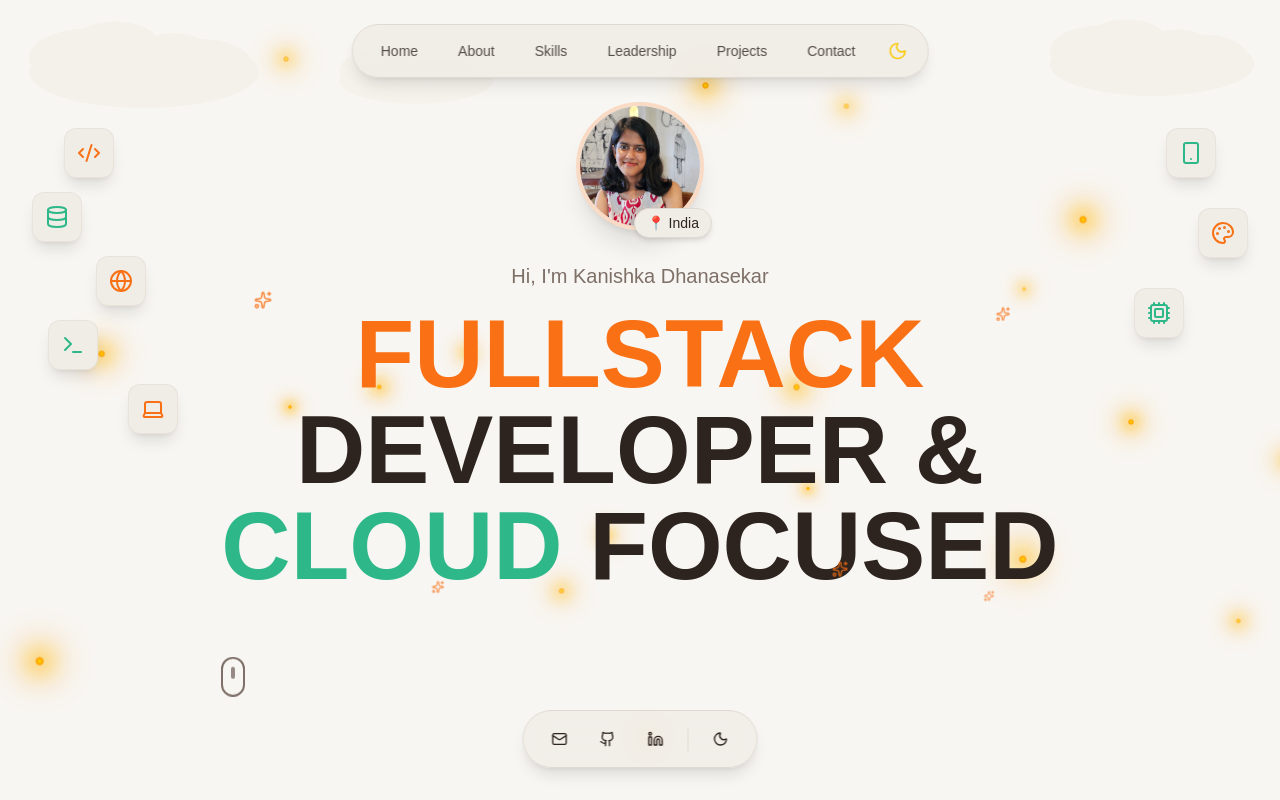
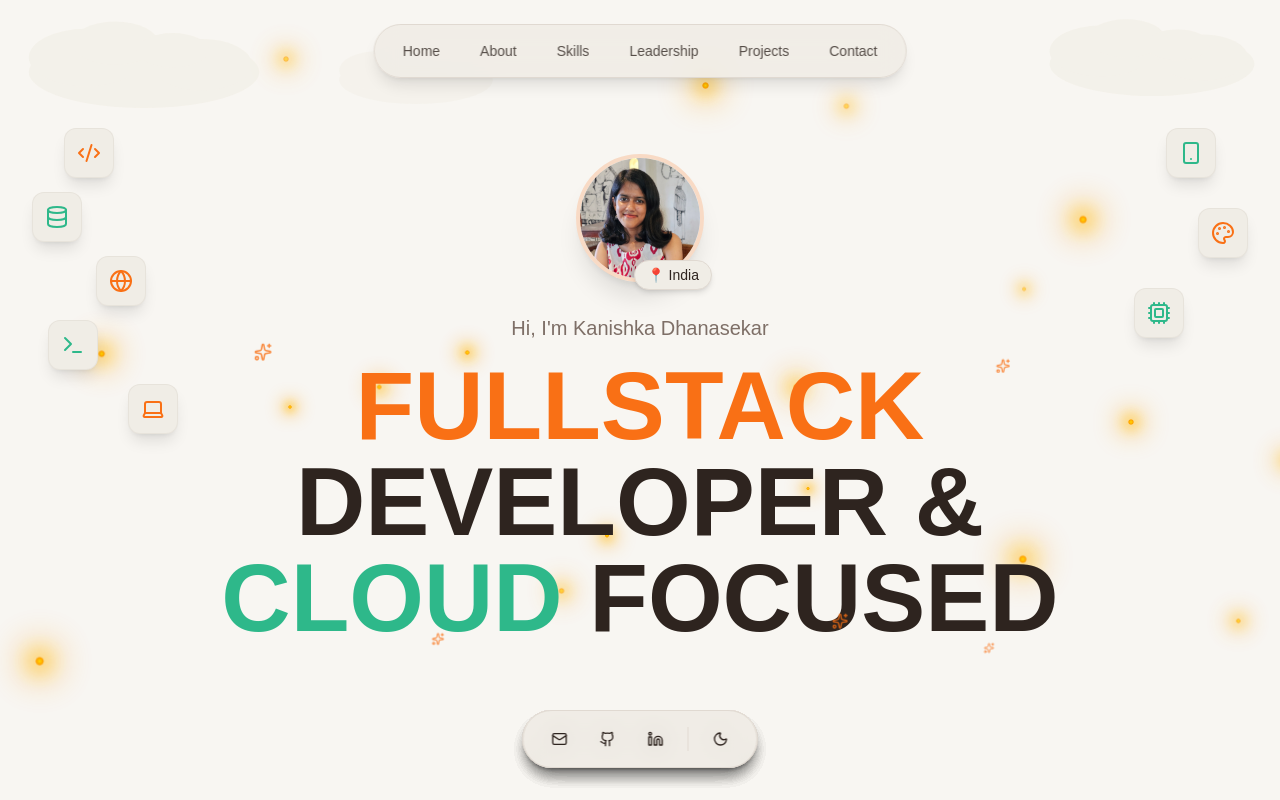
Before and after one commit to d-kanishka/my-Portfolio, a React (Vite) app: page / in a window 1280 px wide. Shown: the top 800 px of the page. Built offline with nearby package versions, Linux system fonts and the light colour scheme; the HTML template or start-up script is replaced by a standard one.

Commit message:
Replace scroll navigation with page-based routing

```diff
--- a/src/components/portfolio/AboutSection.tsx
+++ b/src/components/portfolio/AboutSection.tsx
@@ -1,13 +1,16 @@
 import { Button } from "@/components/ui/button";
 import { Download, Eye } from "lucide-react";
 import SparkleDecoration from "./SparkleDecoration";
-
+import Fireflies from "./Fireflies";
+import SocialBar from "./SocialBar";
 
 const AboutSection = () => {
 
   return (
     <section id="about" className="py-24 px-4 md:px-8 relative overflow-hidden">
-
+    {/* Fireflies Background */}
+      <Fireflies />
+      <div className="max-w-6xl mx-auto"></div>
       <div className="max-w-4xl mx-auto">
         {/* Section Header */}
         <div className="flex items-center gap-3 mb-8">
@@ -57,6 +60,8 @@ const AboutSection = () => {
           </Button>
         </div>
       </div>
+      {/* Social Bar */}
+      <SocialBar />
     </section>
   );
 };
--- a/src/components/portfolio/ContactSection.tsx
+++ b/src/components/portfolio/ContactSection.tsx
@@ -5,6 +5,8 @@ import { Textarea } from "@/components/ui/textarea";
 import { Send, Mail, MapPin, Phone } from "lucide-react";
 import SparkleDecoration from "./SparkleDecoration";
 import { useToast } from "@/hooks/use-toast";
+import Fireflies from "./Fireflies";
+import SocialBar from "./SocialBar";
 
 import emailjs from "@emailjs/browser";
 
@@ -54,6 +56,9 @@ const ContactSection = () => {
 
   return (
     <section id="contact" className="py-24 px-4 md:px-8 relative">
+      {/* Fireflies Background */}
+      <Fireflies />
+      <div className="max-w-6xl mx-auto"></div>
       <div className="max-w-5xl mx-auto">
         {/* Section Header */}
         <div className="flex items-center gap-3 mb-12">
@@ -125,6 +130,8 @@ const ContactSection = () => {
           </form>
         </div>
       </div>
+      {/* Social Bar */}
+      <SocialBar />
     </section>
   );
 };
--- a/src/components/portfolio/HeroSection.tsx
+++ b/src/components/portfolio/HeroSection.tsx
@@ -3,6 +3,8 @@ import FloatingIcon from "./FloatingIcon";
 import CloudDecoration from "./CloudDecoration";
 import SparkleDecoration from "./SparkleDecoration";
 import Fireflies from "./Fireflies";
+import SocialBar from "./SocialBar";
+
 import {
   Code2,
   Database,
@@ -85,13 +87,10 @@ const HeroSection = () => {
           <SparkleDecoration className="absolute -bottom-2 right-8 md:right-16" size={12} />
         </div>
 
-        {/* Scroll Indicator */}
-        <div className="mt-16 animate-bounce">
-          <div className="w-6 h-10 border-2 border-muted-foreground rounded-full flex justify-center">
-            <div className="w-1 h-3 bg-muted-foreground rounded-full mt-2 animate-pulse" />
-          </div>
-        </div>
+
       </div>
+      {/* Social Bar */}
+      <SocialBar />
     </section>
   );
 };
--- a/src/components/portfolio/LeadershipSection.tsx
+++ b/src/components/portfolio/LeadershipSection.tsx
@@ -1,6 +1,8 @@
 import { Users, Briefcase, Presentation } from "lucide-react";
 import SparkleDecoration from "./SparkleDecoration";
 import { cn } from "@/lib/utils";
+import Fireflies from "./Fireflies";
+import SocialBar from "./SocialBar";
 
 interface LeadershipRole {
   icon: React.ReactNode;
@@ -33,6 +35,9 @@ const leadershipRoles: LeadershipRole[] = [
 const LeadershipSection = () => {
   return (
     <section id="leadership" className="py-24 px-4 md:px-8 relative">
+      {/* Fireflies Background */}
+      <Fireflies />
+      <div className="max-w-6xl mx-auto"></div>
       <div className="max-w-5xl mx-auto">
         {/* Section Header */}
         <div className="flex items-center gap-3 mb-12">
@@ -72,6 +77,8 @@ const LeadershipSection = () => {
           ))}
         </div>
       </div>
+      {/* Social Bar */}
+      <SocialBar />
     </section>
   );
 };
--- a/src/components/portfolio/Navigation.tsx
+++ b/src/components/portfolio/Navigation.tsx
@@ -1,27 +1,19 @@
-import { Sun, Moon } from "lucide-react";
-import { useTheme } from "@/hooks/useTheme";
+import { Link } from "react-router-dom";
 
 const navItems = [
-  { label: "About", href: "#about" },
-  { label: "Skills", href: "#skills" },
-  { label: "Leadership", href: "#leadership" },
-  { label: "Projects", href: "#projects" },
-  { label: "Contact", href: "#contact" },
+  { label: "Home", href: "/" },
+  { label: "About", href: "/about" },
+  { label: "Skills", href: "/skills" },
+  { label: "Leadership", href: "/leadership" },
+  { label: "Projects", href: "/projects" },
+  { label: "Contact", href: "/contact" },
 ];
 
 const Navigation = () => {
-  const { theme, toggleTheme } = useTheme();
 
   return (
     <header className="fixed top-6 left-1/2 -translate-x-1/2 z-50">
       <nav className="flex items-center gap-2 bg-card/90 backdrop-blur-md border border-border rounded-full px-3 py-2 shadow-lg">
-        {/* Home button */}
-        <a
-          href="#home"
-          className="px-4 py-2 text-sm font-medium text-foreground/80 hover:text-primary transition-all duration-300"
-        >
-          Home
-        </a>
 
         {/* Nav links */}
         {navItems.map((item) => (
@@ -34,14 +26,7 @@ const Navigation = () => {
           </a>
         ))}
 
-        {/* Theme toggle */}
-        <button
-          onClick={toggleTheme}
-          className="p-2 text-yellow-400 hover:text-yellow-300 transition-colors duration-300"
-          aria-label="Toggle theme"
-        >
-          {theme === "dark" ? <Sun size={20} /> : <Moon size={20} />}
-        </button>
+
       </nav>
     </header>
   );
--- a/src/components/portfolio/ProjectsSection.tsx
+++ b/src/components/portfolio/ProjectsSection.tsx
@@ -3,6 +3,7 @@ import { Button } from "@/components/ui/button";
 import SparkleDecoration from "./SparkleDecoration";
 import { cn } from "@/lib/utils";
 import Fireflies from "./Fireflies";
+import SocialBar from "./SocialBar";
 
 interface Project {
   id: number;
@@ -144,6 +145,8 @@ const ProjectsSection = () => {
           ))}
         </div>
       </div>
+      {/* Social Bar */}
+      <SocialBar />
     </section>
   );
 };
--- a/src/components/portfolio/SkillsSection.tsx
+++ b/src/components/portfolio/SkillsSection.tsx
@@ -1,3 +1,4 @@
+import SocialBar from "./SocialBar";
 import {
   Code2,
   Layers,
@@ -102,6 +103,8 @@ const SkillsSection = () => {
           ))}
         </div>
       </div>
+      {/* Social Bar */}
+      <SocialBar />
     </section>
   );
 };
```
